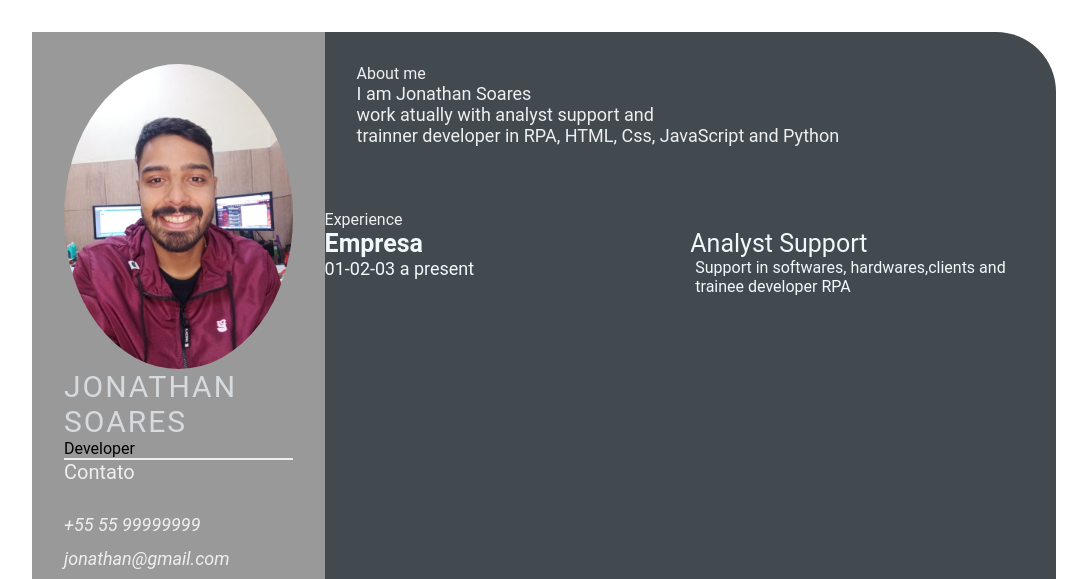
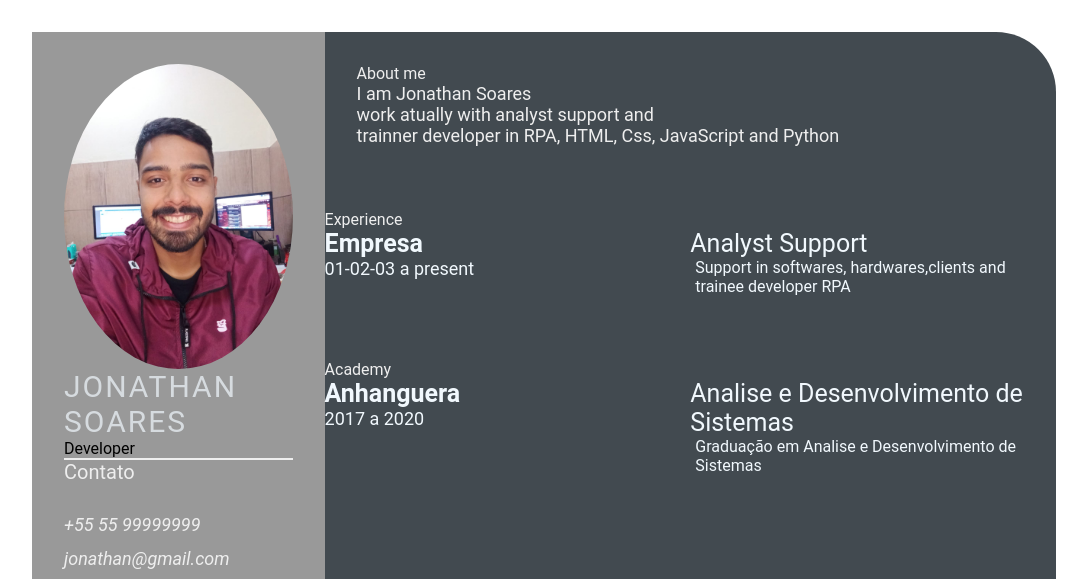
Before and after one commit to jonathan98dc/jonathan98dc.github.io, a plain HTML site: page index.html in a window 1280 px wide. Shown: the top 579 px of the page, without its empty margins (96-1183 px from the left). Drawn offline with Linux system fonts and the light colour scheme.

Commit message:
feature: update in index.html scope formation academy (#4)
Co-authored-by: jonathan.soares <jonathan.98@gmail.com>

```diff
--- a/index.html
+++ b/index.html
@@ -61,6 +61,21 @@
                 </div>
 
             </section>
+            <section class="education gap">
+                <div class="right-title">Academy</div>
+                    <div class="education-contents">
+
+                        <div class="education-left">
+                            <p class="education-school-name">Anhanguera</p>
+                            <p class="educationp-time-period">2017 a 2020</p>
+                        </div>
+                        <div class="education-right">
+                            <p class="education-subject">Analise e Desenvolvimento de Sistemas</p>
+                            <p class="education-desc">Graduação em Analise e Desenvolvimento de Sistemas</p>
+                        </div>
+                    </div>
+                </div>
+            </section>
         </section>
     </main>
 </body>
```
